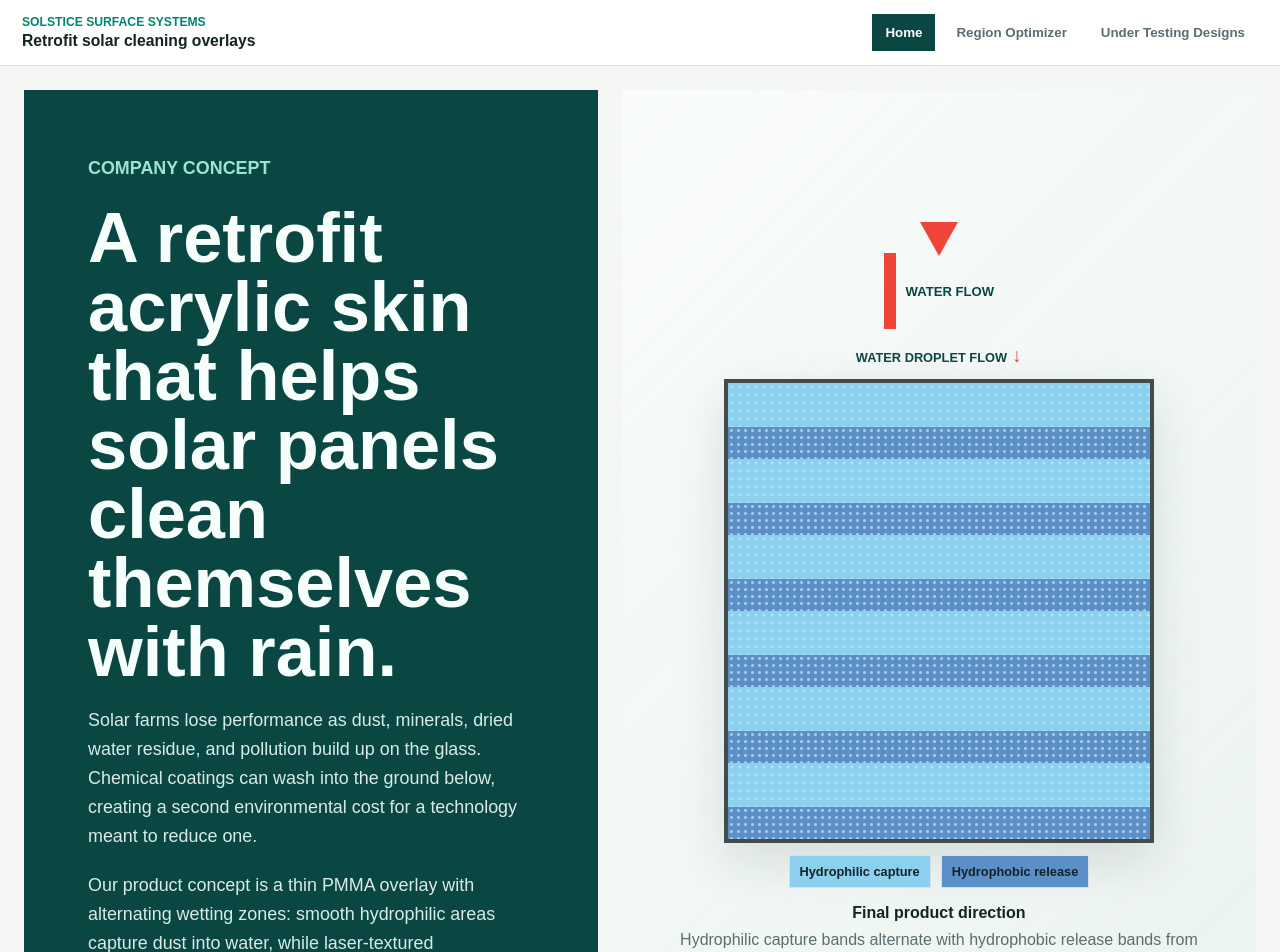
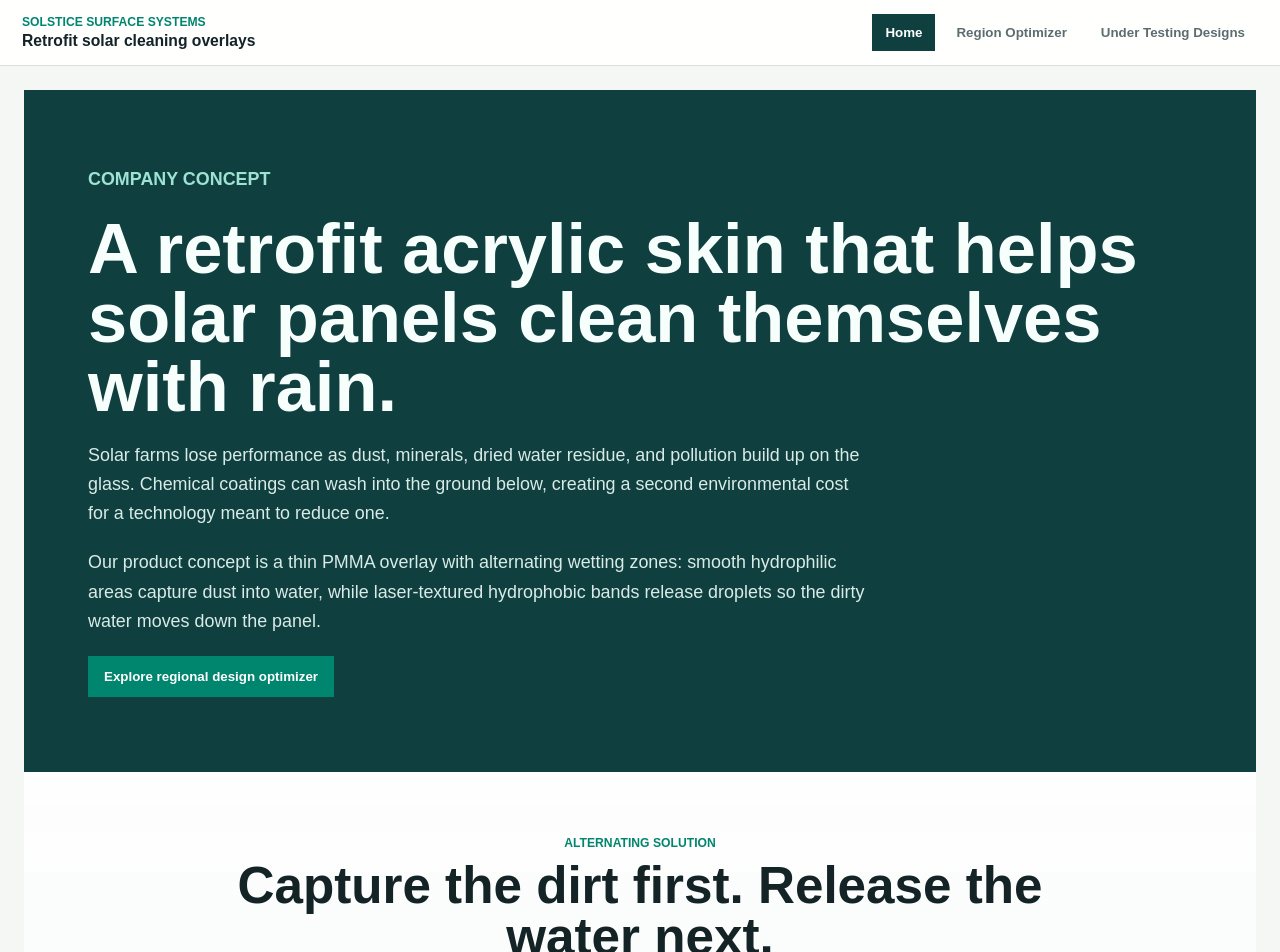
Before and after one commit to Wavighna/Isef26, a Next.js app: page / in a window 1280 px wide. Shown: the top 952 px of the page. Built offline with nearby package versions, Linux system fonts and the light colour scheme.

Commit message:
third git push

```diff
--- a/app/globals.css
+++ b/app/globals.css
@@ -1,17 +1,18 @@
 :root {
   --background: #f4f7f3;
   --surface: #ffffff;
-  --surface-soft: #eaf3ef;
+  --surface-soft: #eef5f2;
   --foreground: #132326;
   --muted: #5c6d70;
   --line: #d7e2df;
-  --hydrophilic: #8bd0ee;
-  --hydrophilic-strong: #2b9ac5;
-  --hydrophobic: #5a8fc8;
-  --hydrophobic-strong: #1b5fa7;
+  --hydrophilic: #d8f5f1;
+  --hydrophilic-strong: #2f9f93;
+  --hydrophobic: #f6b44b;
+  --hydrophobic-strong: #bc6a1f;
   --accent: #00856f;
-  --accent-dark: #0a4743;
-  --sand: #e8c96b;
+  --accent-dark: #103f3f;
+  --ink-panel: #112e33;
+  --sand: #f0c86b;
   --shadow: 0 18px 48px rgba(13, 36, 38, 0.12);
 }
 
@@ -124,19 +125,13 @@ button:disabled {
   padding: 24px;
 }
 
-.hero-screen {
-  align-items: stretch;
-  display: grid;
-  gap: 24px;
-  grid-template-columns: minmax(0, 0.95fr) minmax(380px, 1.05fr);
-}
-
 .hero-copy {
   align-content: center;
   background: var(--accent-dark);
   color: #f7fffd;
   display: grid;
   gap: 20px;
+  min-height: calc(100vh - 118px);
   padding: clamp(28px, 5vw, 70px);
 }
 
@@ -155,6 +150,7 @@ button:disabled {
 
 .hero-copy h1 {
   font-size: clamp(2.5rem, 5.5vw, 5.8rem);
+  max-width: 1050px;
 }
 
 .hero-copy p {
@@ -175,44 +171,36 @@ button:disabled {
 }
 
 .hero-product {
-  align-content: center;
+  align-content: start;
   background:
-    linear-gradient(135deg, rgba(255, 255, 255, 0.72), rgba(234, 243, 239, 0.9)),
+    linear-gradient(180deg, rgba(255, 255, 255, 0.92), rgba(237, 245, 242, 0.98)),
     var(--surface-soft);
   display: grid;
-  gap: 16px;
+  gap: 24px;
   justify-items: center;
+  min-height: calc(100vh - 70px);
   overflow: hidden;
-  padding: clamp(22px, 4vw, 48px);
+  padding: clamp(34px, 5vw, 72px) 24px;
   position: relative;
 }
 
-.flow-arrow {
-  align-items: center;
-  color: var(--accent-dark);
-  display: flex;
-  font-size: 0.82rem;
-  font-weight: 900;
-  gap: 10px;
-  text-transform: uppercase;
+.solution-copy {
+  max-width: 860px;
+  text-align: center;
 }
 
-.flow-arrow::before {
-  background: #f04438;
-  content: "";
-  display: block;
-  height: 76px;
-  width: 12px;
+.solution-copy h2 {
+  font-size: clamp(2rem, 4vw, 4.7rem);
+  letter-spacing: 0;
+  line-height: 1;
+  margin: 0 0 14px;
 }
 
-.flow-arrow::after {
-  border-left: 19px solid transparent;
-  border-right: 19px solid transparent;
-  border-top: 34px solid #f04438;
-  content: "";
-  left: calc(50% - 19px);
-  position: absolute;
-  top: 132px;
+.solution-copy p:last-child {
+  color: var(--muted);
+  font-size: 1.04rem;
+  line-height: 1.6;
+  margin: 0;
 }
 
 .product-caption {
@@ -249,27 +237,65 @@ button:disabled {
 }
 
 .water-flow-indicator {
+  align-items: center;
+  background: #ffffff;
+  border: 1px solid var(--line);
+  box-shadow: 0 8px 28px rgba(13, 36, 38, 0.08);
   color: var(--accent-dark);
-  font-size: 0.8rem;
+  display: grid;
+  gap: 3px 10px;
+  grid-template-columns: 5px auto;
+  line-height: 1;
+  padding: 10px 14px;
+  position: relative;
+  text-align: left;
+}
+
+.water-flow-indicator span {
+  font-size: 0.78rem;
   font-weight: 900;
   text-transform: uppercase;
 }
 
+.water-flow-indicator strong {
+  color: var(--muted);
+  font-size: 0.72rem;
+  font-weight: 800;
+  grid-column: 2;
+  text-transform: uppercase;
+}
+
+.water-flow-indicator::before {
+  background: #ef3d33;
+  content: "";
+  grid-row: 1 / span 2;
+  height: 36px;
+  width: 5px;
+}
+
 .water-flow-indicator::after {
-  content: " ↓";
-  color: #f04438;
-  font-size: 1.2rem;
+  border-left: 8px solid transparent;
+  border-right: 8px solid transparent;
+  border-top: 12px solid #ef3d33;
+  content: "";
+  left: 8px;
+  position: absolute;
+  top: 43px;
 }
 
 .strip-sheet {
   background: #ffffff;
-  border: 4px solid #424c4f;
-  box-shadow: var(--shadow);
+  border: 3px solid #33464a;
+  box-shadow: 0 18px 55px rgba(13, 36, 38, 0.16);
   display: flex;
   flex-direction: column;
-  height: clamp(300px, 58vh, 640px);
+  height: clamp(300px, 54vh, 610px);
   overflow: hidden;
   width: min(100%, 430px);
+}
+
+.strip-design.hero .strip-sheet {
+  height: clamp(360px, 64vh, 700px);
 }
 
 .strip-design.card .strip-sheet {
@@ -281,17 +307,14 @@ button:disabled {
 }
 
 .strip.hydrophilic {
-  background:
-    radial-gradient(circle, rgba(255, 255, 255, 0.35) 0 1px, transparent 2px),
-    var(--hydrophilic);
-  background-size: 8px 8px;
+  background: linear-gradient(180deg, #f4fffc, var(--hydrophilic));
 }
 
 .strip.hydrophobic {
   background:
-    radial-gradient(circle, rgba(255, 255, 255, 0.5) 0 1px, transparent 2px),
-    var(--hydrophobic);
-  background-size: 7px 7px;
+    radial-gradient(circle, rgba(255, 255, 255, 0.72) 0 1.2px, transparent 1.9px),
+    linear-gradient(180deg, #ffc76a, var(--hydrophobic));
+  background-size: 8px 8px, auto;
 }
 
 .strip-legend {
@@ -314,8 +337,10 @@ button:disabled {
 }
 
 .legend-hydrophobic {
-  background: var(--hydrophobic);
-  color: #ffffff;
+  background:
+    radial-gradient(circle, rgba(255, 255, 255, 0.65) 0 1px, transparent 1.7px),
+    var(--hydrophobic);
+  background-size: 7px 7px, auto;
 }
 
 .map-screen {
@@ -451,6 +476,23 @@ button:disabled {
   padding: 24px;
 }
 
+.result-stats {
+  background:
+    linear-gradient(180deg, rgba(17, 46, 51, 0.98), rgba(13, 67, 63, 0.96)),
+    var(--ink-panel);
+  border: 0;
+  color: #ffffff;
+}
+
+.result-stats .eyebrow {
+  color: #9ee5d8;
+}
+
+.result-stats .scope-label,
+.result-stats .model-note {
+  color: #c8dedb;
+}
+
 .result-stats h1 {
   font-size: clamp(2rem, 3vw, 3.4rem);
 }
@@ -465,15 +507,15 @@ button:disabled {
 }
 
 .stat {
-  background: var(--surface-soft);
-  border: 1px solid var(--line);
+  background: rgba(255, 255, 255, 0.09);
+  border: 1px solid rgba(255, 255, 255, 0.16);
   display: grid;
   gap: 5px;
   padding: 12px;
 }
 
 .stat span {
-  color: var(--muted);
+  color: #9ee5d8;
   font-size: 0.75rem;
   font-weight: 900;
   text-transform: uppercase;
@@ -481,10 +523,12 @@ button:disabled {
 
 .stat strong {
   font-size: 0.98rem;
+  line-height: 1.35;
 }
 
 .ratio-summary {
-  background: #102e31;
+  background: rgba(255, 255, 255, 0.12);
+  border-left: 5px solid var(--hydrophobic);
   color: #ffffff;
   display: grid;
   gap: 8px;
@@ -590,19 +634,6 @@ button:disabled {
   width: 18%;
 }
 
-.testing-visual.lines {
-  display: grid;
-  grid-template-columns: repeat(12, 1fr);
-}
-
-.testing-visual.lines span:nth-child(odd) {
-  background: var(--hydrophilic);
-}
-
-.testing-visual.lines span:nth-child(even) {
-  background: var(--hydrophobic);
-}
-
 .testing-visual.asymmetric {
   display: flex;
   flex-direction: column;
--- a/app/page.tsx
+++ b/app/page.tsx
@@ -34,6 +34,7 @@ type RegionRecommendation = {
   rainfall: string;
   dust: string;
   tilt: number;
+  tiltBasis: string;
   latitude: number;
   hydrophilic: number;
   hydrophobic: number;
@@ -424,8 +425,43 @@ function clamp(value: number, min: number, max: number) {
   return Math.max(min, Math.min(max, value));
 }
 
-function estimatedTilt(latitude: number) {
-  return Math.round(clamp(Math.abs(latitude), 10, 45));
+function estimatedAnnualTilt(latitude: number, category: CategoryId) {
+  const absoluteLatitude = Math.abs(latitude);
+  let tilt: number;
+
+  if (absoluteLatitude >= 50) {
+    tilt = 38;
+  } else if (absoluteLatitude >= 45) {
+    tilt = 35;
+  } else if (absoluteLatitude >= 35) {
+    tilt = 31;
+  } else if (absoluteLatitude >= 25) {
+    tilt = absoluteLatitude - 4;
+  } else {
+    tilt = absoluteLatitude;
+  }
+
+  if (category === "rainy-steep" || category === "polar-marine") {
+    tilt += 3;
+  }
+
+  if (category === "desert-flat") {
+    tilt -= 2;
+  }
+
+  return Math.round(clamp(tilt, 15, 45));
+}
+
+function tiltBasis(latitude: number, category: CategoryId) {
+  const absoluteLatitude = Math.round(Math.abs(latitude));
+  const winterTilt = Math.round(clamp(absoluteLatitude + 15, 15, 65));
+  const summerTilt = Math.round(clamp(absoluteLatitude - 15, 10, 25));
+
+  if (category === "rainy-steep" || category === "polar-marine") {
+    return `PVGIS annual estimate, raised for wet/cold cleaning; seasonal range ${summerTilt}-${winterTilt} deg.`;
+  }
+
+  return `PVGIS annual estimate from latitude; seasonal range ${summerTilt}-${winterTilt} deg.`;
 }
 
 function classifyCountry(name: string, latitude: number): CategoryId {
@@ -472,7 +508,8 @@ function buildRecommendation({
     scope,
     category,
     latitude,
-    tilt: estimatedTilt(latitude),
+    tilt: estimatedAnnualTilt(latitude, category),
+    tiltBasis: tiltBasis(latitude, category),
     note,
     ...profile,
     temperature: temperature ?? profile.temperature,
@@ -620,7 +657,16 @@ function HomePanel({ onExplore }: { onExplore: () => void }) {
       </div>
 
       <div className="hero-product" aria-label="Product mechanism diagram">
-        <div className="flow-arrow">Water flow</div>
+        <div className="solution-copy">
+          <p className="eyebrow">Alternating solution</p>
+          <h2>Capture the dirt first. Release the water next.</h2>
+          <p>
+            The overlay is patterned in the direction of droplet travel. Smooth
+            PMMA hydrophilic bands wet the dust, while dotted hydrophobic
+            micro-textured bands make the dirty water release and continue down
+            the panel.
+          </p>
+        </div>
         <VerticalStripDesign
           hydrophilic={62}
           hydrophobic={38}
@@ -669,7 +715,8 @@ function OptimizerPanel({
           <p className="scope-label">{selectedRegion.scope}</p>
 
           <div className="stat-grid">
-            <Stat label="Estimated tilt" value={`${selectedRegion.tilt} deg`} />
+            <Stat label="PVGIS-style fixed tilt" value={`${selectedRegion.tilt} deg`} />
+            <Stat label="Tilt basis" value={selectedRegion.tiltBasis} />
             <Stat label="Environmental type" value={selectedProfile.environment} />
             <Stat label="Water / rainfall" value={selectedRegion.rainfall} />
             <Stat label="Temperature" value={selectedRegion.temperature} />
@@ -714,7 +761,7 @@ function OptimizerPanel({
           <h1>{mapMode === "world" ? "Select a country, sea, or ocean" : "Select a U.S. state"}</h1>
           <p>
             The map estimates a business-prototype overlay pattern from climate,
-            moisture, dust risk, and panel tilt.
+            moisture, dust risk, and PVGIS-style annual tilt guidance.
           </p>
         </div>
         <button disabled={mapMode === "world"} onClick={onWorld} type="button">
@@ -767,11 +814,6 @@ function PatternsPanel() {
         description="Nested square bands test whether repeated perimeter transitions can move dust outward while preserving transparency."
         kind="rings"
         title="Square-ring gradient"
-      />
-      <TestingCard
-        description="Line-array variants increase directional transport paths without turning the full sheet hydrophobic."
-        kind="lines"
-        title="Dense line-array geometry"
       />
       <TestingCard
         description="Asymmetric band spacing tests whether non-uniform transitions reduce interfacial droplet pinning."
@@ -907,8 +949,9 @@ function VerticalStripDesign({
       className={`strip-design ${variant}`}
       role="img"
     >
-      <div className="water-flow-indicator">
-        <span>Water droplet flow</span>
+      <div className="water-flow-indicator" aria-hidden="true">
+        <span>Water flow</span>
+        <strong>down panel</strong>
       </div>
       <div className="strip-sheet">
         {strips.map((strip) => (
@@ -933,7 +976,7 @@ function TestingCard({
   title
 }: {
   description: string;
-  kind: "gradient" | "rings" | "lines" | "asymmetric";
+  kind: "gradient" | "rings" | "asymmetric";
   title: string;
 }) {
   return (
@@ -947,7 +990,6 @@ function TestingCard({
             <span />
           </>
         )}
-        {kind === "lines" && Array.from({ length: 12 }).map((_, index) => <span key={index} />)}
         {kind === "asymmetric" && Array.from({ length: 9 }).map((_, index) => <span key={index} />)}
       </div>
       <div>
```
